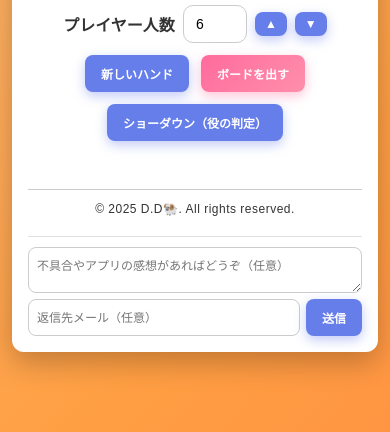
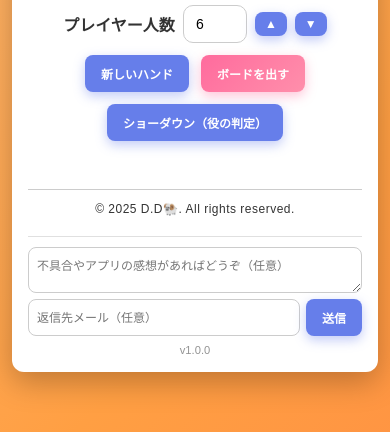
Before and after one commit to ShawnSumiya/poker-flip-app, a website: page index.html in a window 390 px wide. Shown: the part 110-542 px from the top of the page. Drawn offline with Linux system fonts and the light colour scheme.

Commit message:
feat: add version display v1.0.0 in footer and update documentation

```diff
--- a/cards.css
+++ b/cards.css
@@ -313,6 +313,14 @@
   border: 0;
 }
 
+.version-info {
+  font-size: 0.7em;
+  color: #666;
+  text-align: center;
+  margin-top: 8px;
+  opacity: 0.7;
+}
+
   /* スマホ版コピーライト */
   .copyright {
     font-size: 10px;
--- a/index.html
+++ b/index.html
@@ -191,6 +191,7 @@
           <button type="submit" class="btn" aria-label="フィードバックを送信">送信</button>
         </div>
       </form>
+      <div class="version-info">v1.0.0</div>
     </div>
 
   </div>
```
Also changed, not shown: README.md. Lines whose indentation alone changed are shown as unchanged.
